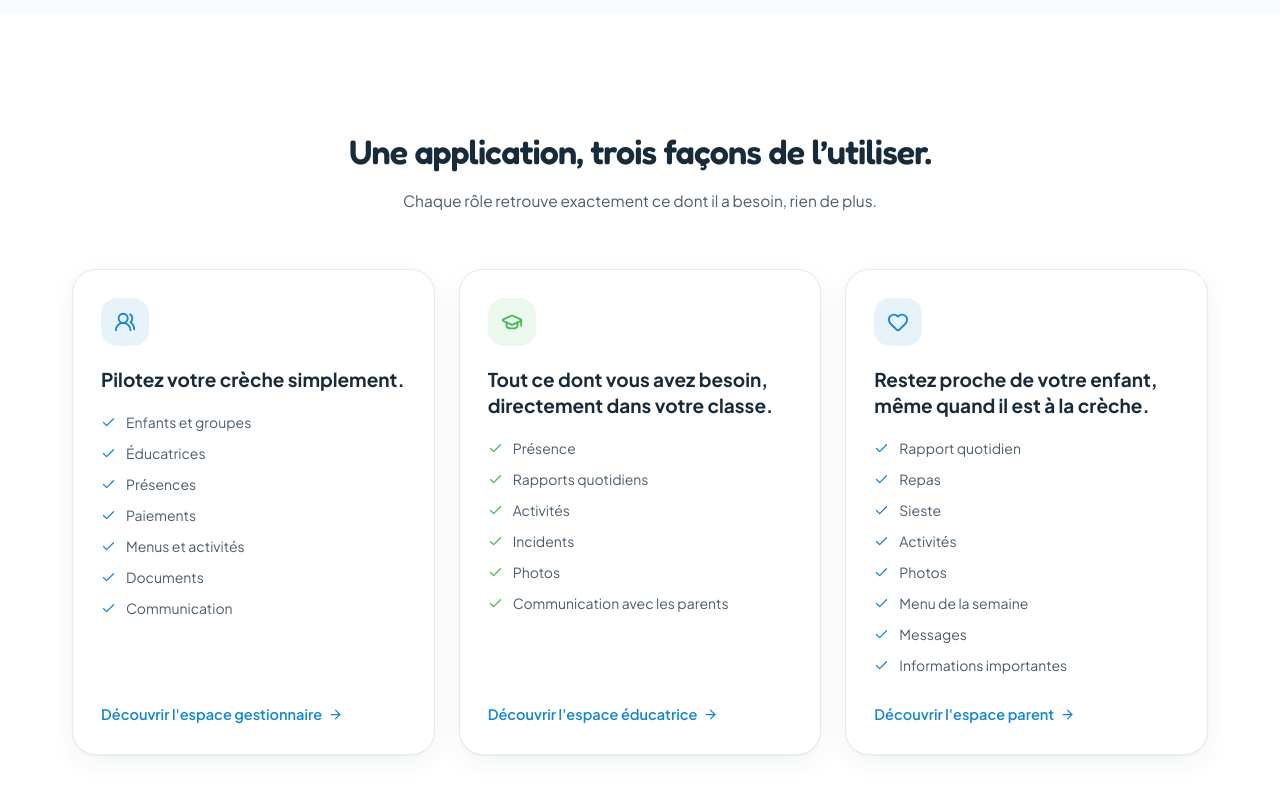
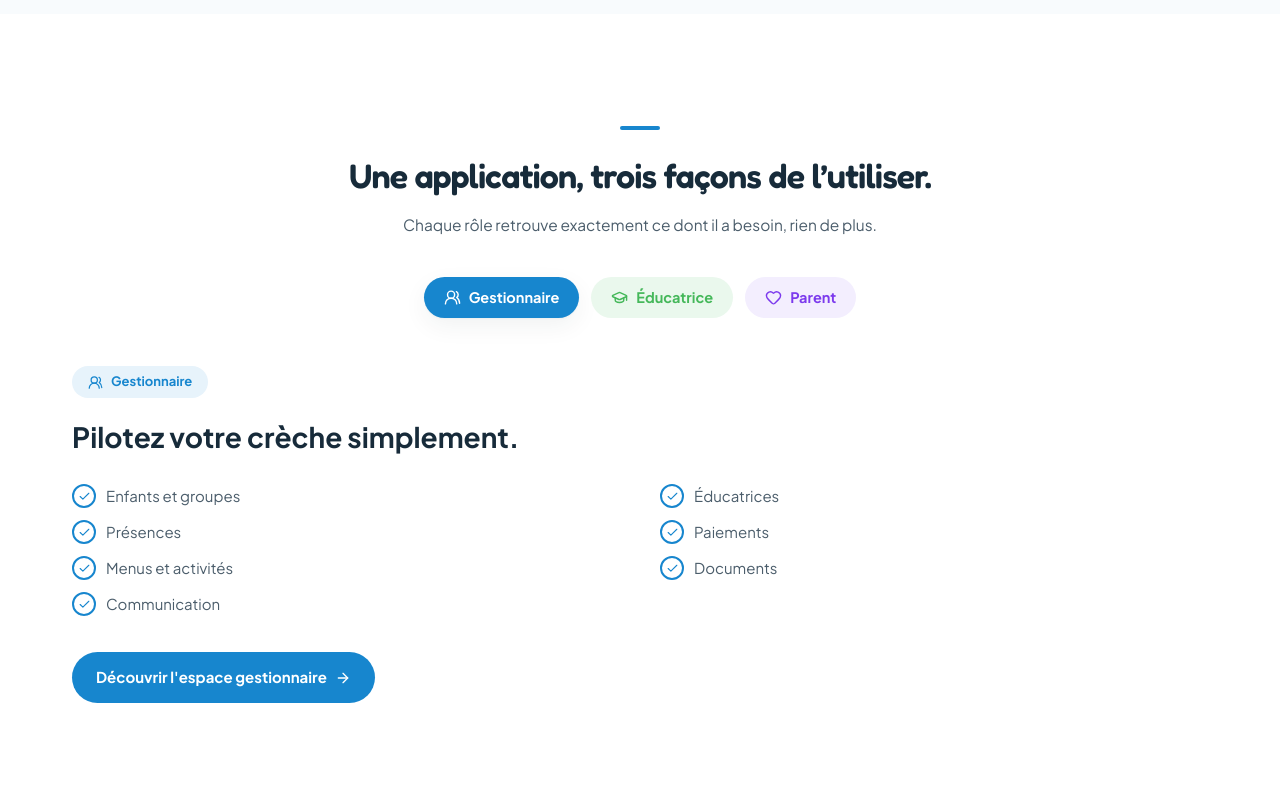
Before and after one commit to fouad-chadi/aslef-landing, a React (Vite) app: page / in a window 1280 px wide. Shown: the part 2180-2980 px from the top of the page. Built offline with nearby package versions, Linux system fonts and the light colour scheme.

Commit message:
Redesign Roles section as tabbed switcher (Gestionnaire/Éducatrice/Parent)
Replaces the static three-card grid with an interactive tab UI matching
the reference mockups: colored pill tabs, animated cross-fade content,
and a role-accented checklist + CTA.

```diff
--- a/src/components/Roles.tsx
+++ b/src/components/Roles.tsx
@@ -1,13 +1,16 @@
-import { motion } from 'framer-motion';
+import { useState } from 'react';
+import { AnimatePresence, motion } from 'framer-motion';
 import { Check, ArrowRight, ArrowLeft, Users2, GraduationCap, Heart } from 'lucide-react';
 import { useLanguage } from '../context/LanguageContext';
 import { Container, Section } from './ui/Container';
-import { fadeInUp, staggerContainer, viewportOnce } from '../lib/motion';
+import { fadeInUp, viewportOnce } from '../lib/motion';
 import type { TranslationKey } from '../i18n/fr';
 
 interface RoleCard {
+  key: string;
   icon: typeof Users2;
-  accent: 'blue' | 'green';
+  accent: 'blue' | 'green' | 'purple';
+  tabKey: TranslationKey;
   titleKey: TranslationKey;
   items: TranslationKey[];
   ctaKey: TranslationKey;
@@ -15,8 +18,10 @@ interface RoleCard {
 
 const roles: RoleCard[] = [
   {
+    key: 'manager',
     icon: Users2,
     accent: 'blue',
+    tabKey: 'roles.manager.tab',
     titleKey: 'roles.manager.title',
     items: [
       'roles.manager.item.1',
@@ -30,8 +35,10 @@ const roles: RoleCard[] = [
     ctaKey: 'roles.manager.cta',
   },
   {
+    key: 'educator',
     icon: GraduationCap,
     accent: 'green',
+    tabKey: 'roles.educator.tab',
     titleKey: 'roles.educator.title',
     items: [
       'roles.educator.item.1',
@@ -44,8 +51,10 @@ const roles: RoleCard[] = [
     ctaKey: 'roles.educator.cta',
   },
   {
+    key: 'parent',
     icon: Heart,
-    accent: 'blue',
+    accent: 'purple',
+    tabKey: 'roles.parent.tab',
     titleKey: 'roles.parent.title',
     items: [
       'roles.parent.item.1',
@@ -62,19 +71,48 @@ const roles: RoleCard[] = [
 ];
 
 const accentStyles = {
-  blue: { chip: 'bg-[var(--color-aslef-blue-light)] text-[var(--color-aslef-blue)]', check: 'text-[var(--color-aslef-blue)]' },
-  green: { chip: 'bg-[var(--color-aslef-green-light)] text-[var(--color-aslef-green)]', check: 'text-[var(--color-aslef-green)]' },
-};
+  blue: {
+    tabActive: 'bg-[var(--color-aslef-blue)] text-white shadow-[var(--shadow-card)]',
+    tabInactive: 'bg-[var(--color-aslef-blue-light)] text-[var(--color-aslef-blue)]',
+    badge: 'bg-[var(--color-aslef-blue-light)] text-[var(--color-aslef-blue)]',
+    check: 'text-[var(--color-aslef-blue)]',
+    button: 'bg-[var(--color-aslef-blue)] hover:brightness-[1.06]',
+    bar: 'bg-[var(--color-aslef-blue)]',
+  },
+  green: {
+    tabActive: 'bg-[var(--color-aslef-green)] text-white shadow-[var(--shadow-card)]',
+    tabInactive: 'bg-[var(--color-aslef-green-light)] text-[var(--color-aslef-green)]',
+    badge: 'bg-[var(--color-aslef-green-light)] text-[var(--color-aslef-green)]',
+    check: 'text-[var(--color-aslef-green)]',
+    button: 'bg-[var(--color-aslef-green)] hover:brightness-[1.06]',
+    bar: 'bg-[var(--color-aslef-green)]',
+  },
+  purple: {
+    tabActive: 'bg-[#7C3AED] text-white shadow-[var(--shadow-card)]',
+    tabInactive: 'bg-[#F3EEFE] text-[#7C3AED]',
+    badge: 'bg-[#F3EEFE] text-[#7C3AED]',
+    check: 'text-[#7C3AED]',
+    button: 'bg-[#7C3AED] hover:brightness-[1.06]',
+    bar: 'bg-[#7C3AED]',
+  },
+} as const;
 
 export function Roles() {
   const { t, isRtl } = useLanguage();
   const Arrow = isRtl ? ArrowLeft : ArrowRight;
+  const [activeKey, setActiveKey] = useState(roles[0].key);
+  const active = roles.find((r) => r.key === activeKey) ?? roles[0];
+  const style = accentStyles[active.accent];
+  const ActiveIcon = active.icon;
 
   return (
     <Section id="pour-qui" background="white">
       <Container>
         <motion.div initial="hidden" whileInView="visible" viewport={viewportOnce} variants={fadeInUp} className="mx-auto max-w-[640px] text-center">
-          <h2 className="text-[26px] sm:text-[34px] font-brand font-semibold tracking-tight text-[var(--color-ink)]">{t('roles.headline')}</h2>
+          <span className={`mx-auto block h-1 w-10 rounded-full transition-colors duration-300 ${style.bar}`} />
+          <h2 className="mt-5 text-[26px] sm:text-[34px] font-brand font-semibold tracking-tight text-[var(--color-ink)]">
+            {t('roles.headline')}
+          </h2>
           <p className="mt-3 text-[15.5px] text-[var(--color-ink-soft)]">{t('roles.sub')}</p>
         </motion.div>
 
@@ -82,43 +120,64 @@ export function Roles() {
           initial="hidden"
           whileInView="visible"
           viewport={viewportOnce}
-          variants={staggerContainer(0.1)}
-          className="mt-14 grid grid-cols-1 gap-6 md:grid-cols-3"
+          variants={fadeInUp}
+          className="mt-10 flex flex-wrap items-center justify-center gap-3"
         >
           {roles.map((role) => {
             const Icon = role.icon;
-            const style = accentStyles[role.accent];
+            const isActive = role.key === activeKey;
+            const s = accentStyles[role.accent];
             return (
-              <motion.article
-                key={role.titleKey}
-                variants={fadeInUp}
-                whileHover={{ y: -4 }}
-                transition={{ duration: 0.25 }}
-                className="flex flex-col rounded-3xl border border-[var(--color-border)] bg-white p-7 shadow-[var(--shadow-card)]"
+              <button
+                key={role.key}
+                type="button"
+                onClick={() => setActiveKey(role.key)}
+                className={`flex items-center gap-2 rounded-full px-5 py-2.5 text-[14.5px] font-bold transition-all duration-300 ${isActive ? s.tabActive : `${s.tabInactive} hover:brightness-95`}`}
               >
-                <span className={`flex h-12 w-12 items-center justify-center rounded-2xl ${style.chip}`}>
-                  <Icon size={22} aria-hidden />
+                <Icon size={17} aria-hidden />
+                {t(role.tabKey)}
+              </button>
+            );
+          })}
+        </motion.div>
+
+        <div className="relative mt-12">
+          <AnimatePresence mode="wait">
+            <motion.div
+              key={active.key}
+              initial={{ opacity: 0, y: 12 }}
+              animate={{ opacity: 1, y: 0 }}
+              exit={{ opacity: 0, y: -12 }}
+              transition={{ duration: 0.3, ease: [0.16, 1, 0.3, 1] }}
+            >
+              <span className={`inline-flex items-center gap-2 rounded-full px-4 py-1.5 text-[13px] font-bold ${style.badge}`}>
+                <ActiveIcon size={15} aria-hidden />
+                {t(active.tabKey)}
               </span>
-                <h3 className="mt-5 text-[19px] font-bold leading-snug text-[var(--color-ink)]">{t(role.titleKey)}</h3>
-                <ul className="mt-5 flex-1 space-y-2.5">
-                  {role.items.map((itemKey) => (
-                    <li key={itemKey} className="flex items-center gap-2.5 text-[14px] text-[var(--color-ink-soft)]">
-                      <Check size={15} className={`shrink-0 ${style.check}`} aria-hidden />
+
+              <h3 className="mt-5 text-[24px] sm:text-[28px] font-bold leading-snug text-[var(--color-ink)]">{t(active.titleKey)}</h3>
+
+              <ul className="mt-7 grid grid-cols-1 gap-x-10 gap-y-3 sm:grid-cols-2">
+                {active.items.map((itemKey) => (
+                  <li key={itemKey} className="flex items-center gap-2.5 text-[15px] text-[var(--color-ink-soft)]">
+                    <span className={`flex h-6 w-6 shrink-0 items-center justify-center rounded-full border-2 ${style.check}`} style={{ borderColor: 'currentColor' }}>
+                      <Check size={13} className={style.check} aria-hidden />
+                    </span>
                     {t(itemKey)}
                   </li>
                 ))}
               </ul>
+
               <a
                 href="#application"
-                  className="mt-7 inline-flex items-center gap-1.5 text-[14.5px] font-semibold text-[var(--color-aslef-blue)] hover:gap-2.5 transition-all"
+                className={`mt-9 inline-flex items-center gap-2 rounded-full px-6 py-3.5 text-[15px] font-bold text-white transition-all duration-200 hover:-translate-y-0.5 ${style.button}`}
               >
-                  {t(role.ctaKey)}
-                  <Arrow size={15} aria-hidden />
+                {t(active.ctaKey)}
+                <Arrow size={16} aria-hidden />
               </a>
-              </motion.article>
-            );
-          })}
             </motion.div>
+          </AnimatePresence>
+        </div>
       </Container>
     </Section>
   );
--- a/src/i18n/ar.ts
+++ b/src/i18n/ar.ts
@@ -67,6 +67,7 @@ const ar: Record<TranslationKey, string> = {
   'roles.headline': 'تطبيق واحد، ثلاث طرق لاستخدامه.',
   'roles.sub': 'كل دور يجد بالضبط ما يحتاجه، لا أكثر.',
 
+  'roles.manager.tab': 'المديرة',
   'roles.manager.title': 'أدر حضانتك بكل بساطة.',
   'roles.manager.item.1': 'الأطفال والمجموعات',
   'roles.manager.item.2': 'المربيات',
@@ -77,6 +78,7 @@ const ar: Record<TranslationKey, string> = {
   'roles.manager.item.7': 'التواصل',
   'roles.manager.cta': 'اكتشف فضاء المديرة',
 
+  'roles.educator.tab': 'المربية',
   'roles.educator.title': 'كل ما تحتاجينه، مباشرة في قسمك.',
   'roles.educator.item.1': 'الحضور',
   'roles.educator.item.2': 'التقارير اليومية',
@@ -86,6 +88,7 @@ const ar: Record<TranslationKey, string> = {
   'roles.educator.item.6': 'التواصل مع الأولياء',
   'roles.educator.cta': 'اكتشف فضاء المربية',
 
+  'roles.parent.tab': 'الولي',
   'roles.parent.title': 'ابق قريباً من طفلك، حتى وهو في الحضانة.',
   'roles.parent.item.1': 'التقرير اليومي',
   'roles.parent.item.2': 'الوجبات',
--- a/src/i18n/fr.ts
+++ b/src/i18n/fr.ts
@@ -67,6 +67,7 @@ const fr = {
   'roles.headline': 'Une application, trois façons de l’utiliser.',
   'roles.sub': 'Chaque rôle retrouve exactement ce dont il a besoin, rien de plus.',
 
+  'roles.manager.tab': 'Gestionnaire',
   'roles.manager.title': 'Pilotez votre crèche simplement.',
   'roles.manager.item.1': 'Enfants et groupes',
   'roles.manager.item.2': 'Éducatrices',
@@ -77,6 +78,7 @@ const fr = {
   'roles.manager.item.7': 'Communication',
   'roles.manager.cta': "Découvrir l'espace gestionnaire",
 
+  'roles.educator.tab': 'Éducatrice',
   'roles.educator.title': 'Tout ce dont vous avez besoin, directement dans votre classe.',
   'roles.educator.item.1': 'Présence',
   'roles.educator.item.2': 'Rapports quotidiens',
@@ -86,6 +88,7 @@ const fr = {
   'roles.educator.item.6': 'Communication avec les parents',
   'roles.educator.cta': "Découvrir l'espace éducatrice",
 
+  'roles.parent.tab': 'Parent',
   'roles.parent.title': 'Restez proche de votre enfant, même quand il est à la crèche.',
   'roles.parent.item.1': 'Rapport quotidien',
   'roles.parent.item.2': 'Repas',
```
Lines whose indentation alone changed are shown as unchanged.
